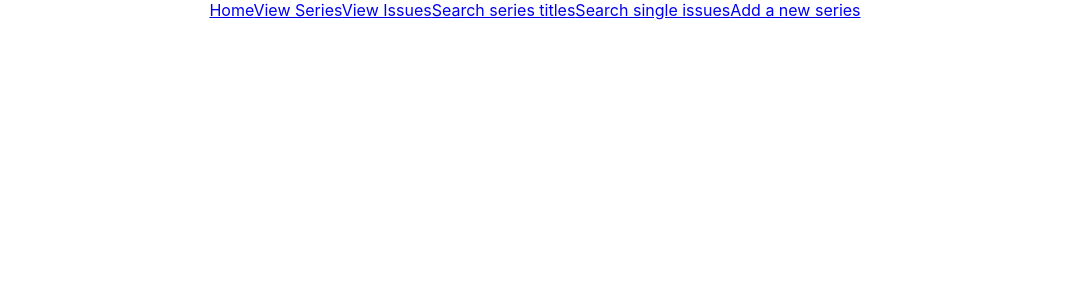
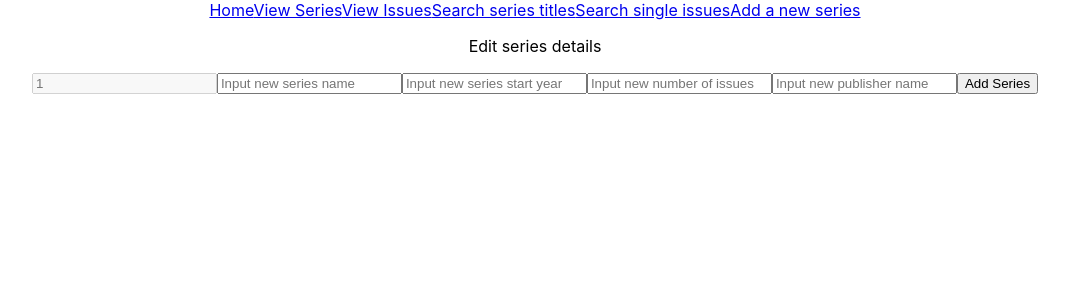
Before and after one commit to lnglaser/GA_Project-2_Comic_book_organizer, a React (Create React App) app in the folder client/: page /updateseries/1 in a window 1280 px wide. Shown: the top 300 px of the page, without its empty margins (105-1174 px from the left). Built offline with nearby package versions, Linux system fonts and the light colour scheme; the HTML template or start-up script is replaced by a standard one.

Commit message:
eidt series frontend functionality operational

```diff
--- a/client/src/App.js
+++ b/client/src/App.js
@@ -9,6 +9,8 @@ import SearchSeries from "./pages/SearchSeries";
 import SearchIssues from "./pages/SearchIssues";
 import AddSeries from "./pages/AddSeries";
 import AddIssue from "./pages/AddIssue";
+import EditSeries from "./pages/EditSeries";
+import EditIssue from "./pages/EditIssue";
 
 import "./App.css";
 
@@ -27,6 +29,8 @@ function App() {
           <Route path="/searchissues" element={<SearchIssues />} />
           <Route path="/newseries" element={<AddSeries />} />
           <Route path="/newissue/:seriesName" element={<AddIssue />} />
+          <Route path="/updateseries/:id" element={<EditSeries />} />
+          <Route path="/updateissue/:id" element={<EditIssue />} />
         </Routes>
       </main>
     </div>
--- a/client/src/pages/EditSeries.js
+++ b/client/src/pages/EditSeries.js
@@ -1,49 +1,70 @@
 import axios from "axios";
 import React from "react";
 import { useState } from "react";
+import { useParams } from "react-router";
 
 const EditSeries = () => {
-  // const initialState ={
-  //     title:,
-  //     publisher:,
-  //     launch_year:
-  // }
+  const { id } = useParams();
+  console.log(id);
+  //   const { title } = useParams();
+  //   console.log(title);
+  const initialState = {
+    _id: id,
+    title: "",
+    launch_year: "",
+    number_of_issues: "",
+    publisher: "",
+  };
 
-  const [form, setForm] = useState("");
+  const [form, setForm] = useState(initialState);
   const handleChange = (event) => {
     setForm({ ...form, [event.target.name]: event.target.value });
   };
 
   const handleSubmit = async (e) => {
     e.preventDefault();
-    let response = await axios.post(
-      "http://localhost:3001/updateseries/",
+    let response = await axios.put(
+      `http://localhost:3001/updateseries/${id}`,
       form
     );
     console.log(response);
   };
   return (
     <div className="EditSeriesForm">
-      <p>Add a new series</p>
+      <p>Edit series details</p>
       <form>
+        <input
+          type="_id"
+          name="id"
+          onChange={handleChange}
+          placeholder={id}
+          disabled
+        ></input>
         <input
           type="text"
           name="title"
           onChange={handleChange}
-          placeholder="Input series name"
+          placeholder="Input new series name"
+        ></input>
+        <input
+          type="text"
+          name="launch_year"
+          onChange={handleChange}
+          placeholder="Input new series start year"
+        ></input>
+        <input
+          type="text"
+          name="number_of_issues"
+          onChange={handleChange}
+          placeholder="Input new number of issues"
         ></input>
         <input
           type="text"
           name="publisher"
           onChange={handleChange}
-          placeholder="Input publisher name"
+          placeholder="Input new publisher name"
         ></input>
-        <input
-          type="text"
-          name="launch_year"
-          onChange={handleChange}
-          placeholder="Input series start year"
-        ></input>
+
         <button type="submit" onClick={handleSubmit}>
           Add Series
         </button>
```
Also changed, not shown: client/src/pages/EditIssue.js (added), 1 other file (tests, documents, lock files or other folders).
